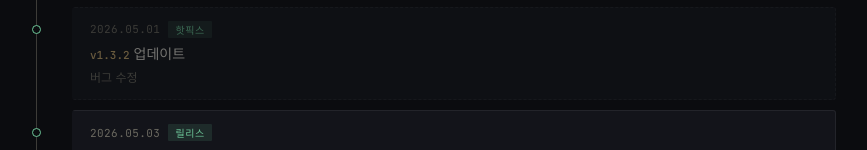
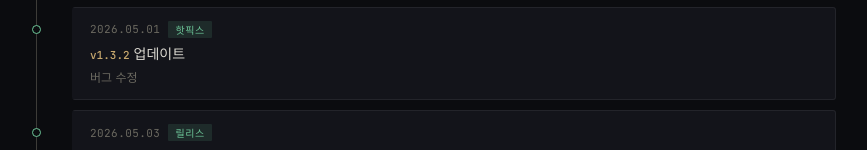
Before and after one commit to Jedidiah1926/parliament, a plain HTML site: page timeline.html in a window 1280 px wide. Shown: the part 2357-2507 px from the top of the page, without its empty margins (214-1081 px from the left). Drawn offline with Linux system fonts and the light colour scheme.

Commit message:
Update timeline.html

```diff
--- a/timeline.html
+++ b/timeline.html
@@ -548,7 +548,7 @@
 
         <div class="tl-item" data-cats="핫픽스 DNO">
           <div class="tl-dot dot-rel"></div>
-          <div class="tl-card card-rel tba">
+          <div class="tl-card card-rel">
             <div class="tl-meta"><span class="tl-date">2026.05.01</span><span class="tl-badge badge-rel">핫픽스</span></div>
             <p class="tl-title"><span class="version-tag">v1.3.2</span>업데이트</p>
             <p class="tl-note">버그 수정</p>
```
